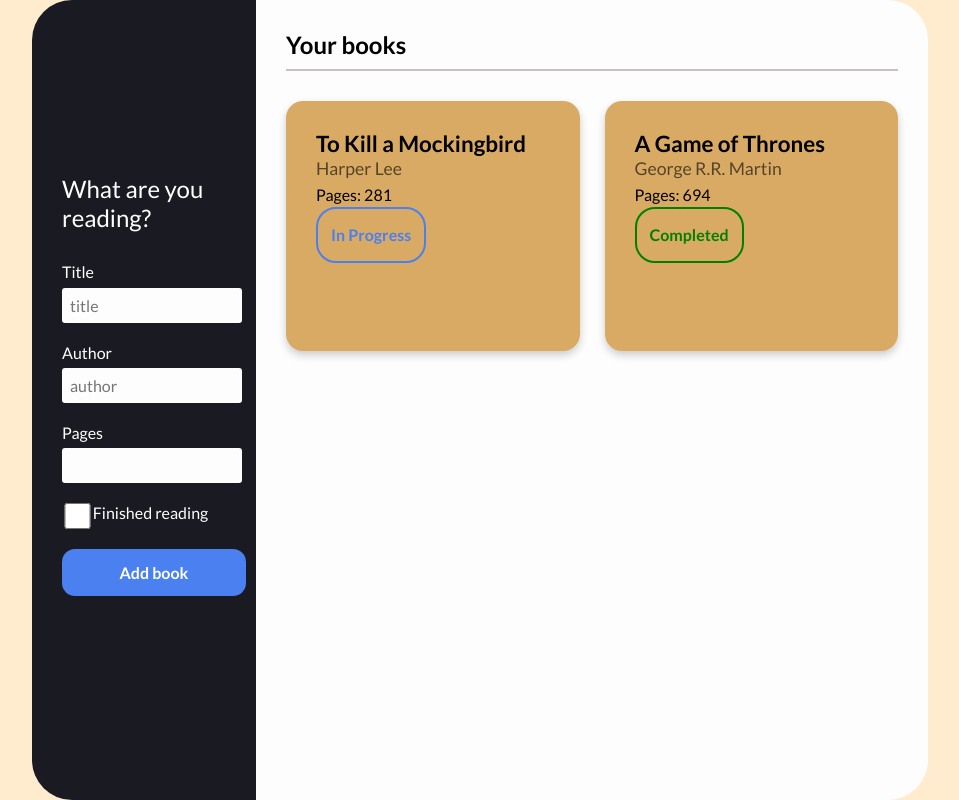
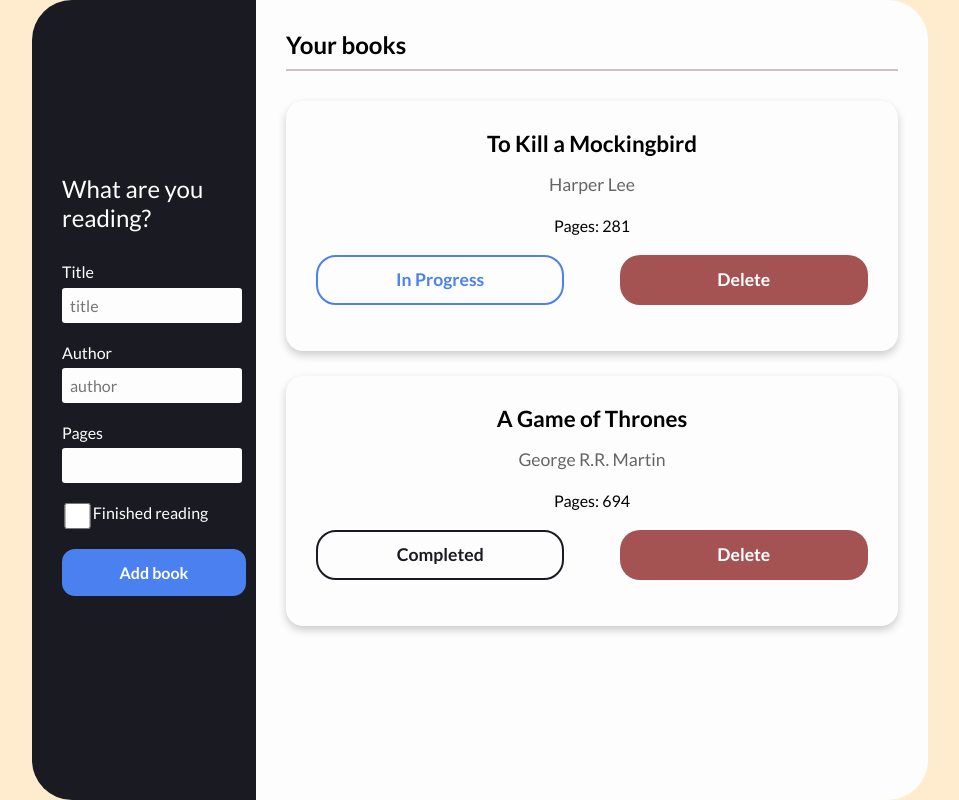
Before and after one commit to angie0123/Library-App, a plain HTML site: page index.html in a window 1280 px wide. Shown: the whole page, without its empty margins (160-1119 px from the left). Drawn offline with Linux system fonts and the light colour scheme.

Commit message:
Add delete function

```diff
--- a/script.js
+++ b/script.js
@@ -34,14 +34,16 @@
   const pages = document.createElement("div");
   pages.classList.add("pages");
   const hasRead = document.createElement("div");
-  hasRead.classList.add("hasRead");
+  const buttonsContainer = document.createElement("div");
+  buttonsContainer.classList.add("buttons");
+  hasRead.classList.add("hasRead", "button");
   if (book.hasRead) hasRead.classList.add("true");
   hasRead.addEventListener("click", () => {
     hasRead.classList.toggle("true");
     book.hasRead = !book.hasRead;
     hasRead.textContent = book.hasRead ? "Completed" : "In Progress";
   });
-  const children = [title, author, pages, hasRead];
+  const children = [title, author, pages];
   for (let child of children) {
     if (child == pages) {
       child.textContent = `Pages: ${book[child.className]}`;
@@ -50,7 +52,23 @@
     }
     card.appendChild(child);
   }
+  buttonsContainer.appendChild(hasRead);
   hasRead.textContent = book.hasRead ? "Completed" : "In Progress";
+  const deleteBtn = document.createElement("div");
+  deleteBtn.classList.add("button", "delete");
+  deleteBtn.textContent = "Delete";
+  deleteBtn.addEventListener("click", () => {
+    myLibrary.splice(card.getAttribute("data-book-index"), 1);
+    renderLibrary();
+  });
+  buttonsContainer.appendChild(deleteBtn);
+  card.setAttribute(
+    "data-book-index",
+    `${myLibrary.findIndex((item) => {
+      return item.title == book.title;
+    })}`
+  );
+  card.appendChild(buttonsContainer);
   return card;
 }
 
--- a/styles.css
+++ b/styles.css
@@ -5,6 +5,7 @@
   --primary: #1a1a23;
   --accent: #4a80f0;
   --bg: #fdfdfd;
+  --delete: #a55252;
   font-family: "Lato", sans-serif;
 }
 
@@ -15,7 +16,7 @@
 .container {
   border-radius: 40px;
   width: 70vw;
-  height: 100vh;
+  min-height: 100vh;
   margin: 0 auto;
   background: linear-gradient(90deg, var(--primary) 25%, var(--bg) 0%);
   display: grid;
@@ -67,7 +68,9 @@
   color: white;
   padding-bottom: 0.4rem;
 }
-
+label[for="has-read"]:hover {
+  cursor: pointer;
+}
 button.add-book {
   width: 95%;
   padding: 14px;
@@ -99,7 +102,7 @@
 
 .library .grid {
   display: grid;
-  grid-template-columns: repeat(auto-fit, minmax(240px, 1fr));
+  grid-template-columns: repeat(auto-fill, minmax(325px, 1fr));
   grid-gap: 25px;
   padding: 30px 0;
 }
@@ -109,8 +112,9 @@
   box-shadow: 0 4px 8px 0 rgba(0, 0, 0, 0.2);
   border-radius: 17px;
   min-height: 250px;
-  background: #d9aa63;
   line-height: 1.6rem;
+  display: grid;
+  justify-items: center;
 }
 
 .book:hover {
@@ -127,22 +131,39 @@
   opacity: 0.6;
 }
 
-.book .hasRead {
-  border-radius: 20px;
-  display: inline-block;
-  padding: 13px;
-  background: transparent;
-  border: 2px solid var(--accent);
-  color: var(--accent);
-  font-weight: bold;
+.book .buttons {
+  width: 100%;
+  display: flex;
+  justify-content: space-between;
+  height: 50px;
+  font-size: 1.1rem;
 }
 
-.book .hasRead:hover {
+.book .button {
+  border-radius: 20px;
+  padding: 13px;
+  font-weight: bold;
+  width: 45%;
+  display: flex;
+  justify-content: center;
+  align-items: center;
+}
+
+.book .button:hover {
   cursor: pointer;
 }
 
+.book .hasRead {
+  border: 2px solid var(--accent);
+  color: var(--accent);
+}
+
 .book .hasRead.true {
-  background: transparent;
-  border: 2px solid green;
-  color: green;
+  border: 2px solid var(--primary);
+  color: var(--primary);
 }
+
+.book .button.delete {
+  background: var(--delete);
+  color: white;
+}
```
